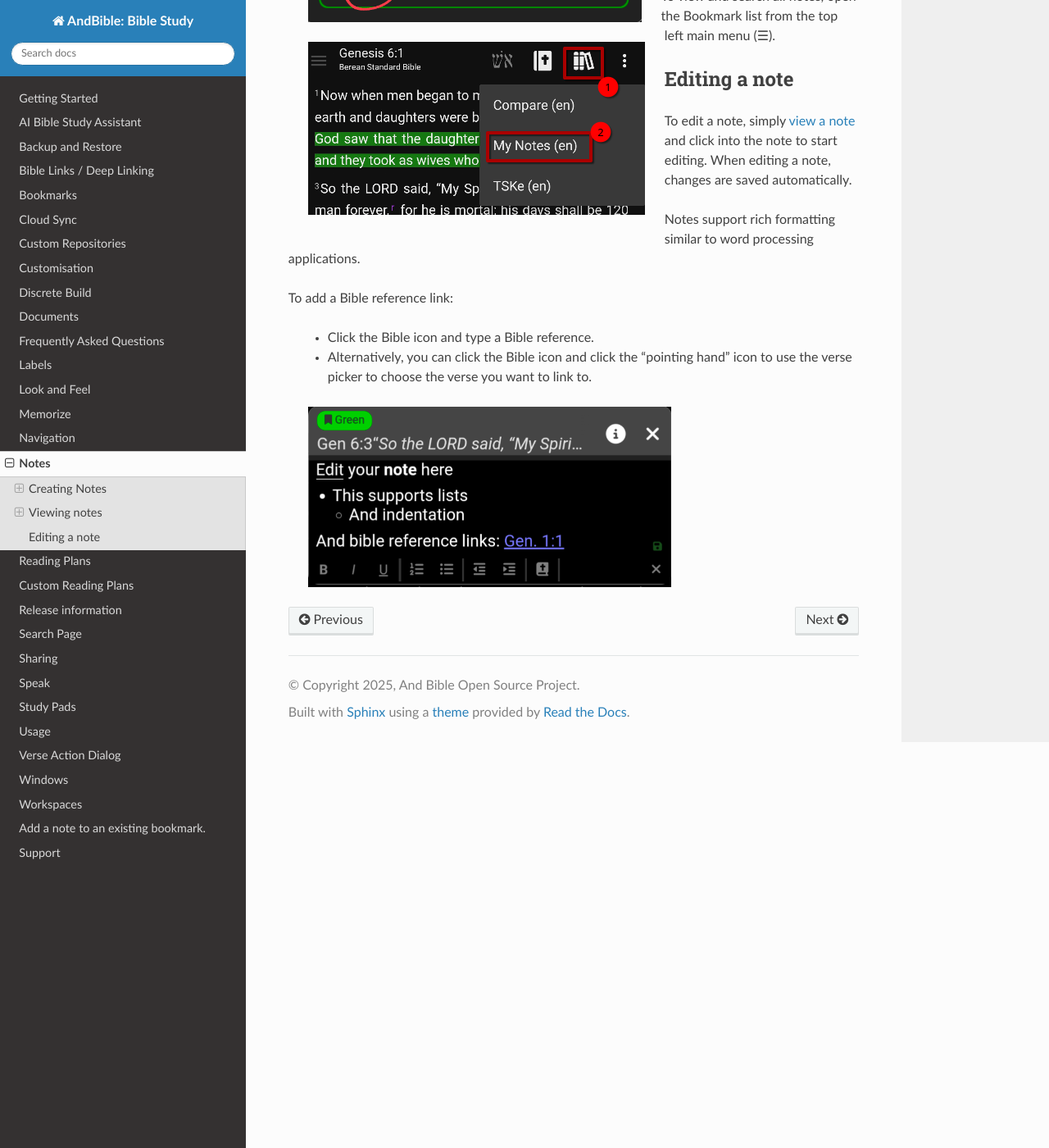
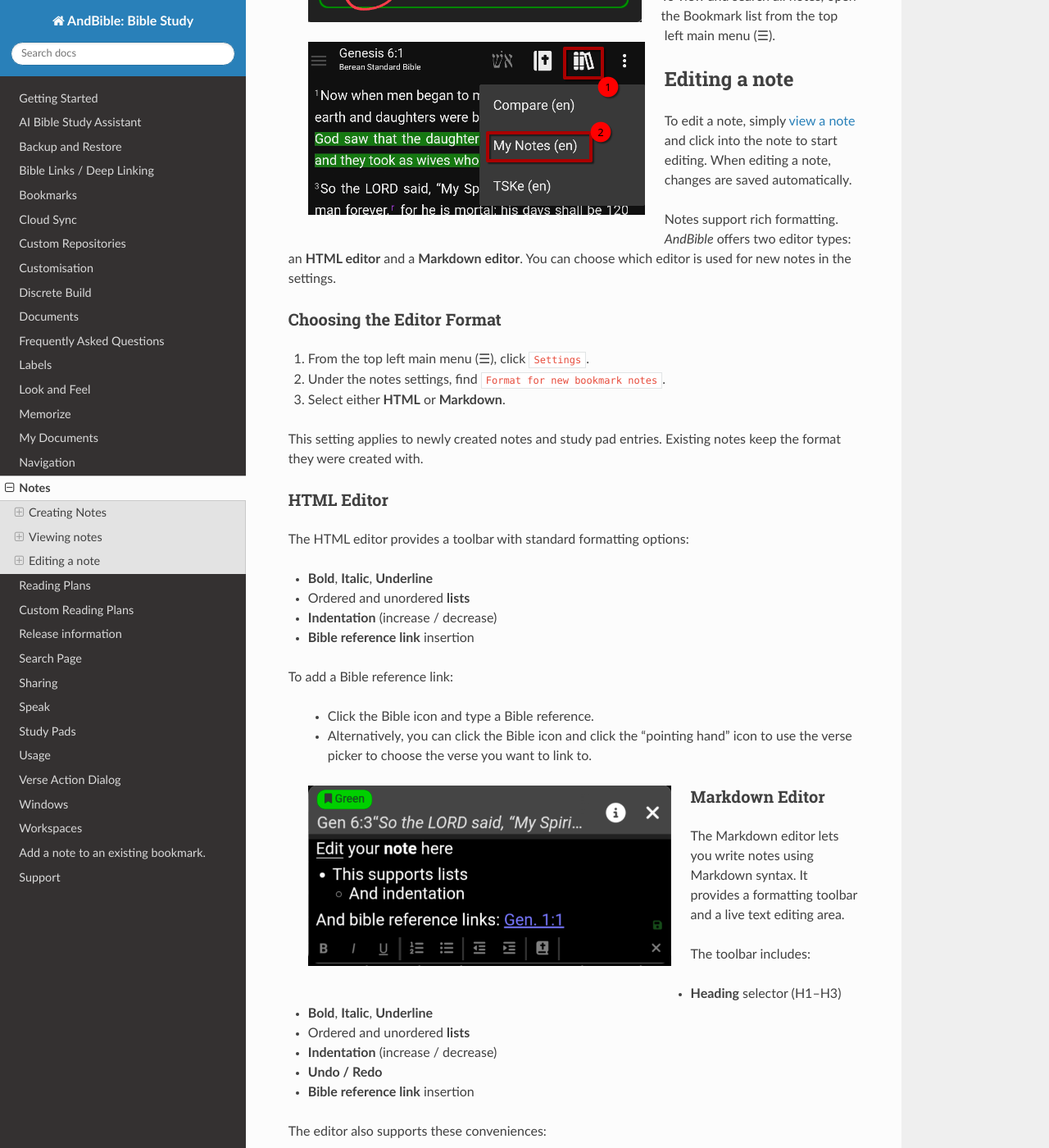
Before and after one commit to AndBible/docs, a Sphinx documentation site: the page built from docs/source/notes.rst, in a window 1280 px wide and 1400 px high, scrolled down 2294 px. Shown: the whole window at 82% size. Built offline with Sphinx 7.4.7 and the Read the Docs theme 3.1.0, drawn with Linux system fonts in a browser that asks for light colours; pages that are not in the unit, such as notebooks, are missing from menus; some of the changed text lies outside the part shown.

Commit message:
Add My Documents and Markdown editor documentation
- New page: my_documents.rst covering document/page management, content
  formats, and cloud sync
- Updated notes.rst with editor format setting, HTML editor section, and
  new Markdown editor section

```diff
--- a/docs/source/index.rst
+++ b/docs/source/index.rst
@@ -33,6 +33,7 @@
    labels
    look_and_feel
    memorize
+   my_documents
    navigation
    notes
    reading_plans
--- a/docs/source/notes.rst
+++ b/docs/source/notes.rst
@@ -110,7 +110,31 @@
 To edit a note, simply :ref:`view a note<notes:viewing an individual note:>`
 and click into the note to start editing. When editing a note, changes are saved automatically.
 
-Notes support rich formatting similar to word processing applications.
+Notes support rich formatting. |app| offers two editor types: an **HTML editor**
+and a **Markdown editor**. You can choose which editor is used for new notes in
+the settings.
+
+.. _notes-editor-setting:
+
+Choosing the Editor Format
+^^^^^^^^^^^^^^^^^^^^^^^^^^
+
+#. From the top left main menu (|hamburger|), click ``Settings``.
+#. Under the notes settings, find ``Format for new bookmark notes``.
+#. Select either **HTML** or **Markdown**.
+
+This setting applies to newly created notes and study pad entries. Existing
+notes keep the format they were created with.
+
+HTML Editor
+^^^^^^^^^^^
+
+The HTML editor provides a toolbar with standard formatting options:
+
+- **Bold**, **Italic**, **Underline**
+- Ordered and unordered **lists**
+- **Indentation** (increase / decrease)
+- **Bible reference link** insertion
 
 To add a Bible reference link:
 
@@ -121,3 +145,26 @@
   .. image:: ./images/note_editing.png
     :align: left
     :scale: 60%
+
+Markdown Editor
+^^^^^^^^^^^^^^^
+
+The Markdown editor lets you write notes using Markdown syntax. It provides a
+formatting toolbar and a live text editing area.
+
+The toolbar includes:
+
+- **Heading** selector (H1--H3)
+- **Bold**, **Italic**, **Underline**
+- Ordered and unordered **lists**
+- **Indentation** (increase / decrease)
+- **Undo / Redo**
+- **Bible reference link** insertion
+
+The editor also supports these conveniences:
+
+- **Auto-list continuation**: pressing Enter on a list item creates the next
+  item automatically.
+- **Auto-save**: changes are saved automatically after a short delay.
+- **Keyboard shortcuts**: Ctrl+Z for undo, Ctrl+Y (or Ctrl+Shift+Z) for redo,
+  Escape to close the editor.
```
Also changed, not shown: docs/source/my_documents.rst (added, +63 -0 lines).
